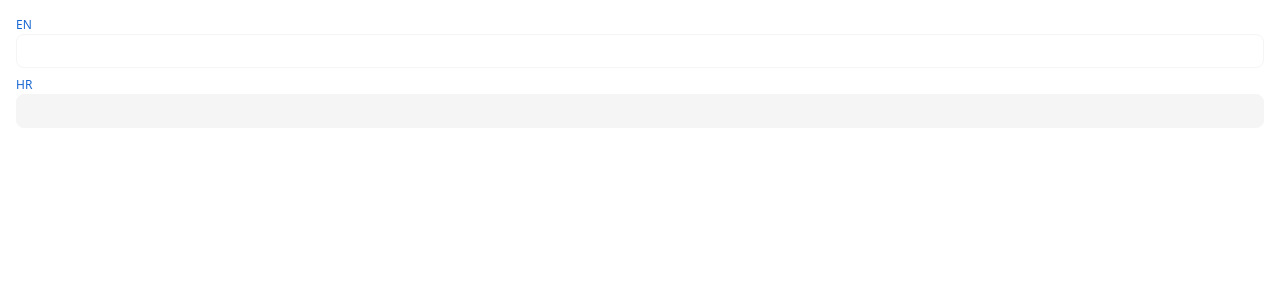
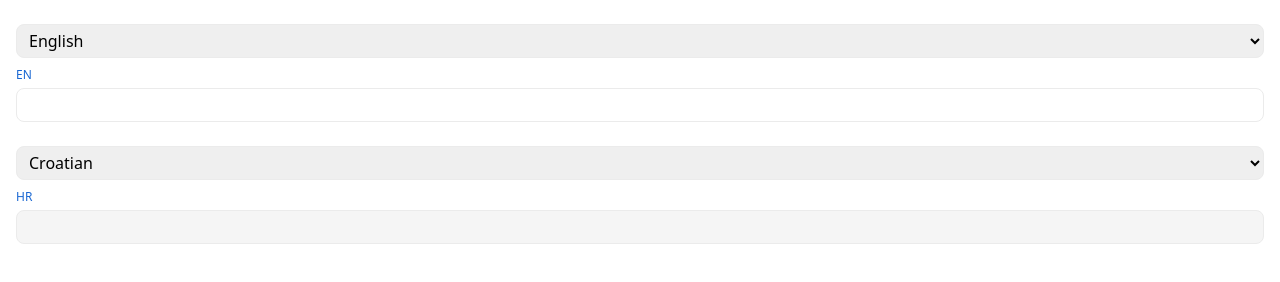
Before and after one commit to tobiyas09/quick-translate-chrome-ext, a browser extension: page index.html in a window 1280 px wide. Drawn offline with nearby package versions, Linux system fonts and the light colour scheme.

Commit message:
feat: language options

```diff
--- a/index.css
+++ b/index.css
@@ -3,20 +3,39 @@
   display: flex;
   flex-direction: column;
   padding: 16px;
+  padding-top: 24px;
 }
 
 input {
   border-color: 'transparent';
-  border: 1px solid #f5f5f5;
+  border: 1px solid #EBEBEB;
   padding: 4px 8px;
   border-radius: 8px;
+  margin-bottom: 24px;
+}
+input:focus-visible {
+  border-color: 'transparent';
 }
 
 label {
   font-size: 12px;
-  color: #1967d2;
+  color: #1967D2;
+  margin-bottom: 4px;
+}
+
+select {
+  border: 1px solid #EBEBEB;
+  border-radius:8px;
+  padding: 4px 8px;
+  margin-bottom: 8px;
 }
 
 .target-input {
-  background-color: #f5f5f5;
+  background-color: #F5F5F5;
 }
+
+.reverse-button {
+  padding: 4px 8px;
+  min-width: 0;
+  width: auto;
+}
--- a/index.html
+++ b/index.html
@@ -9,12 +9,16 @@
 </head>
 <body>
     <div class="main" style="width: auto;">
-        <!-- <h2 class="text-center">Quick Translate</h2> -->
-        <label>EN</label>
-        <input id="origin" autocomplete="off"/>
-        <label style="margin-top: 8px;">HR</label>
+        <select id="source-language">
+            <!-- Script -->
+        <select/>
+        <label id="source-label" for="source-label">EN</label>
+        <input id="source" autocomplete="off"/>
+        <select id="target-language">
+            <!-- Script -->
+            <select/>
+        <label id="target-label" for="target-language">HR</label>
         <input id="target" class="target-input" autocomplete="off"/>
-        <!-- <button id="translate-button">Translate</button>  -->
     </div>
 </body>
 <script src="script.js"></script>
--- a/script.js
+++ b/script.js
@@ -1,45 +1,110 @@
-const originInput = document.getElementById('origin')
+const sourceInput = document.getElementById('source')
 const targetInput = document.getElementById('target')
+const LANGUAGES  = [
+  { code: 'ar', name: 'Arabic' },
+  { code: 'az', name: 'Azerbaijani' },
+  { code: 'bn', name: 'Bengali' },
+  { code: 'ceb', name: 'Cebuano' },
+  { code: 'cs', name: 'Czech' },
+  { code: 'hr', name: 'Croatian' },
+  { code: 'de', name: 'German' },
+  { code: 'el', name: 'Greek' },
+  { code: 'en', name: 'English' },
+  { code: 'es', name: 'Spanish' },
+  { code: 'fa', name: 'Persian' },
+  { code: 'fil', name: 'Filipino' },
+  { code: 'fr', name: 'French' },
+  { code: 'gu', name: 'Gujarati' },
+  { code: 'ha', name: 'Hausa' },
+  { code: 'hi', name: 'Hindi' },
+  { code: 'hu', name: 'Hungarian' },
+  { code: 'it', name: 'Italian' },
+  { code: 'ja', name: 'Japanese' },
+  { code: 'jv', name: 'Javanese' },
+  { code: 'kannada', name: 'Kannada' },
+  { code: 'ko', name: 'Korean' },
+  { code: 'mr', name: 'Marathi' },
+  { code: 'ms', name: 'Malay' },
+  { code: 'my', name: 'Burmese' },
+  { code: 'nl', name: 'Dutch' },
+  { code: 'no', name: 'Norwegian' },
+  { code: 'pa', name: 'Punjabi' },
+  { code: 'pl', name: 'Polish' },
+  { code: 'pt', name: 'Portuguese' },
+  { code: 'ro', name: 'Romanian' },
+  { code: 'ru', name: 'Russian' },
+  { code: 'sv', name: 'Swedish' },
+  { code: 'ta', name: 'Tamil' },
+  { code: 'te', name: 'Telugu' },
+  { code: 'th', name: 'Thai' },
+  { code: 'tr', name: 'Turkish' },
+  { code: 'uk', name: 'Ukrainian' },
+  { code: 'ur', name: 'Urdu' },
+  { code: 'uz', name: 'Uzbek' },
+  { code: 'vi', name: 'Vietnamese' },
+  { code: 'zh-CN', name: 'Chinese (Simplified)' },
+  { code: 'zh-TW', name: 'Chinese (Traditional)' }
+];
 
-async function onOriginChange() {
-  const inputText = originInput.value;
-  // Replace 'en' and 'hr' with the desired source and target languages
-  const sourceLanguage = 'en';
-  const targetLanguage = 'hr';
 
-  // Use Google Translate API to translate the text
+async function onSourceChange() {
+  const inputText = sourceInput.value;
+  const sourceLanguage = document.getElementById('source-language').value;
+  const targetLanguage = document.getElementById('target-language').value;
+
   const apiUrl = `https://translate.googleapis.com/translate_a/single?client=gtx&sl=${sourceLanguage}&tl=${targetLanguage}&dt=t&q=${inputText}`;
-
   fetch(apiUrl)
   .then(response => response.json())
   .then(data => {
-      // Update the content of the element with the translated text
-      console.log(data)
       targetInput.value =  data[0][0][0];
   })
   .catch(error => console.error('Error:', error));
 }
 
-
 async function onTargetChange() {
   const inputText = targetInput.value;
+  const sourceLanguage = document.getElementById('target-language').value;
+  const targetLanguage = document.getElementById('source-language').value;
 
-  const sourceLanguage = 'hr';
-  const targetLanguage = 'en';
-
-  // Use Google Translate API to translate the text
+  console.log(sourceLanguage, targetLanguage)
   const apiUrl = `https://translate.googleapis.com/translate_a/single?client=gtx&sl=${sourceLanguage}&tl=${targetLanguage}&dt=t&q=${inputText}`;
-
   fetch(apiUrl)
   .then(response => response.json())
   .then(data => {
-      // Update the content of the element with the translated text
-      originInput.value =  data[0][0][0];
+      sourceInput.value =  data[0][0][0];
   })
   .catch(error => console.error('Error:', error));
 }
 
+function populateLanguageOptions() {
+  const selectElement = document.getElementById('source-language');
+  const targetElement = document.getElementById('target-language');
 
+  LANGUAGES.forEach((language) => {
+    const sourceOption = document.createElement('option')
+    const targetOption = document.createElement('option')
+    sourceOption.value = language.code
+    sourceOption.textContent = language.name
+    targetOption.value = language.code
+    targetOption.textContent = language.name
+    selectElement.appendChild(sourceOption)
+    targetElement.appendChild(targetOption)
+  })
 
-document.getElementById('origin').addEventListener('change', onOriginChange)
+  selectElement.value = 'en'
+  targetElement.value = 'hr'
+}
+
+function onSourceOptionChange() {
+  document.getElementById('source-label').textContent = document.getElementById('source-language').value.toUpperCase()
+}
+function onTargerOptionChange() {
+  document.getElementById('target-label').textContent = document.getElementById('target-language').value.toUpperCase()
+}
+
+populateLanguageOptions()
+document.getElementById('source').addEventListener('change', onSourceChange)
 document.getElementById('target').addEventListener('change', onTargetChange)
+document.getElementById('source-language').addEventListener('change', onSourceOptionChange)
+document.getElementById('target-language').addEventListener('change', onTargerOptionChange)
+document.getElementById('target').addEventListener('change', onTargetChange)
```
